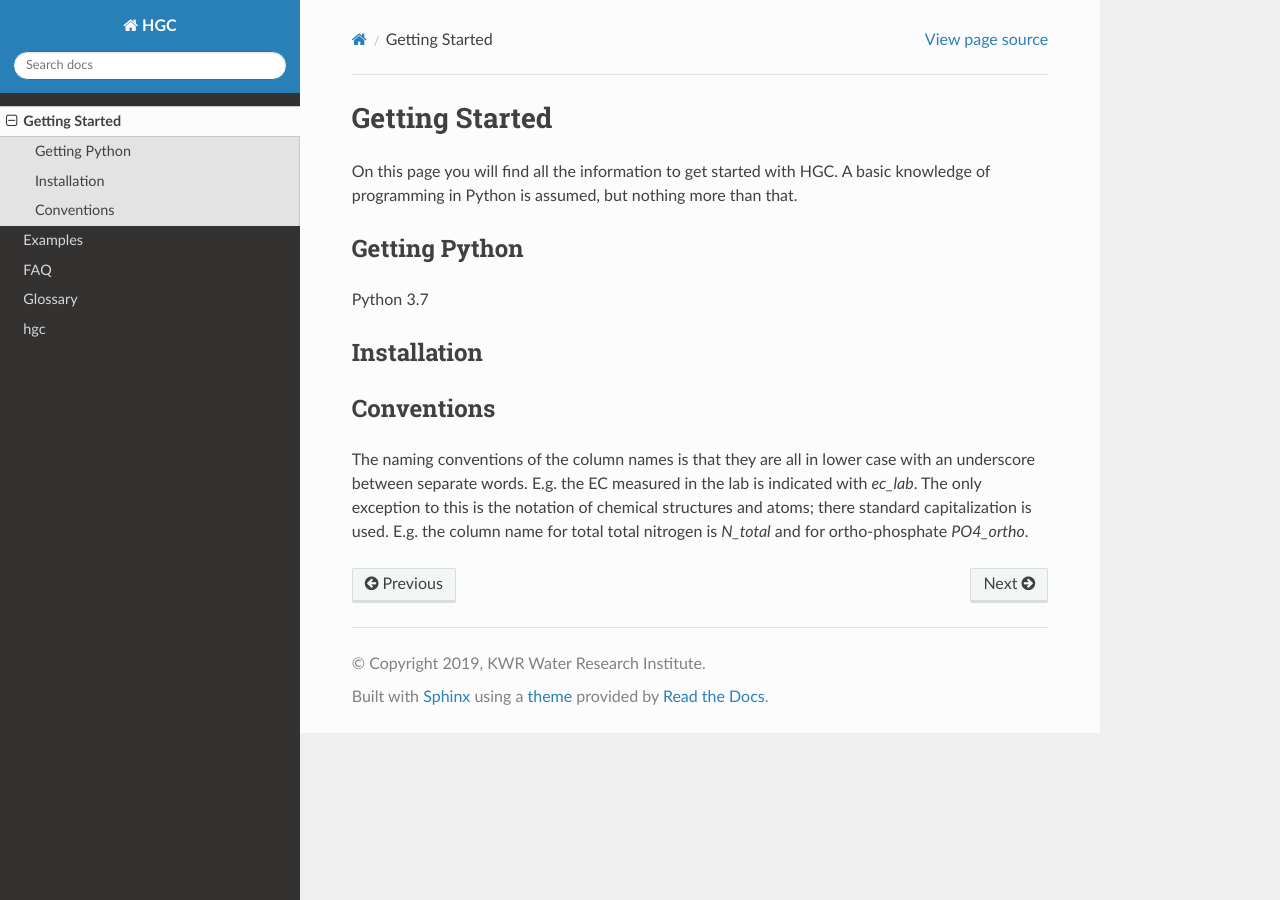
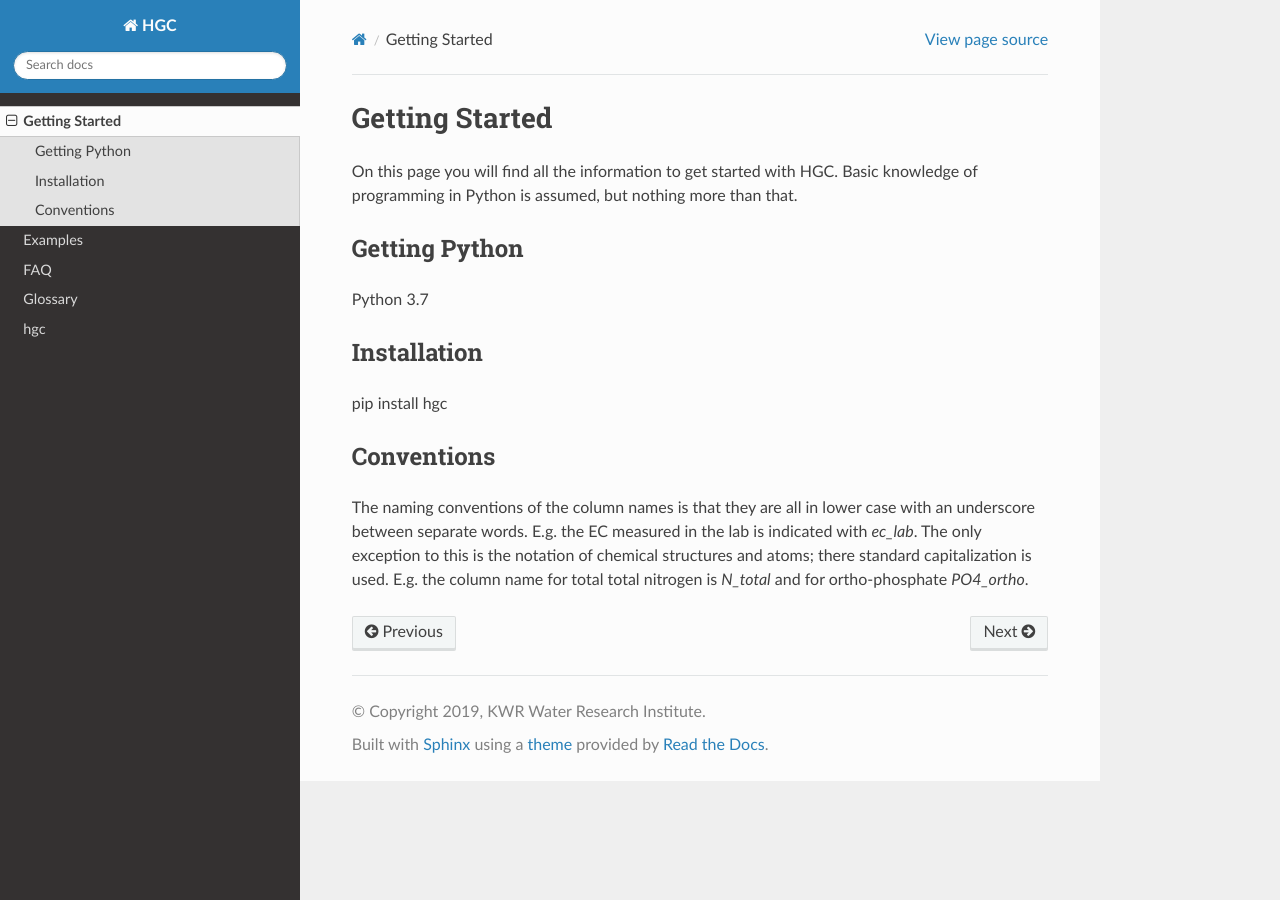
Before and after one commit to KWR-Water/hgc, a Sphinx documentation site: the page built from docs/source/getting-started.rst, in a window 1280 px wide. Built offline with Sphinx 7.4.7 and the Read the Docs theme 2.0.0, drawn with Linux system fonts in a browser that asks for light colours.

Commit message:
Update docs

```diff
--- a/docs/source/getting-started.rst
+++ b/docs/source/getting-started.rst
@@ -1,7 +1,7 @@
 Getting Started
 ===============
 On this page you will find all the information to get started with HGC.
-A basic knowledge of programming in Python is assumed, but nothing more than
+Basic knowledge of programming in Python is assumed, but nothing more than
 that.
 
 Getting Python
@@ -10,6 +10,7 @@ Python 3.7
 
 Installation
 ------------
+pip install hgc
 
 Conventions
 -----------
```
